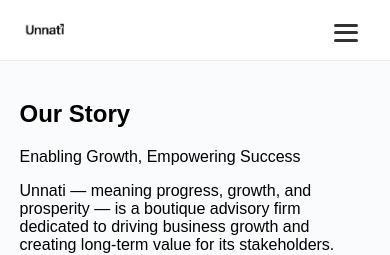
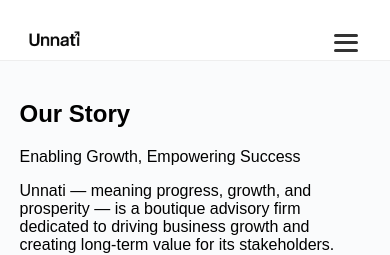
Before and after one commit to ashish161/naveen, a Jekyll site: the page built from index.html, in a window 390 px wide. Shown: the top 255 px of the page. Built offline with Jekyll 4.4.1, drawn with Linux system fonts in a browser that asks for light colours.

Commit message:
updated logo

```diff
--- a/assets/css/style.css
+++ b/assets/css/style.css
@@ -32,8 +32,11 @@
 
 @media (max-width: 700px) {
   .nav-logo img {
-    height: 60px;
-    width: 60px;
+    height: 80px;
+    width: 80px;
+  }
+  #nav-links.show ~ .nav-logo {
+    display: none;
   }
 }
 
```
Also changed, not shown: 2 other files.
